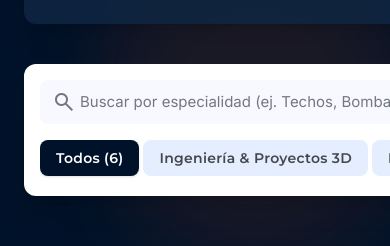
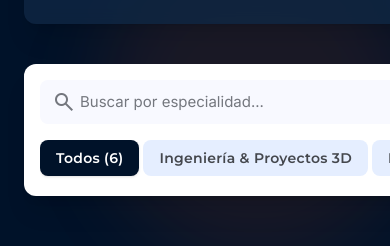
Before and after one commit to copyplotmargarita/DS.SERVICIOS, a React (Vite) app: page /#/servicios in a window 390 px wide. Shown: the part 478-724 px from the top of the page. Built offline with nearby package versions, Linux system fonts and the light colour scheme.

Commit message:
Fix horizontal overflow on Servicios mobile view

```diff
--- a/src/pages/Servicios.jsx
+++ b/src/pages/Servicios.jsx
@@ -41,12 +41,12 @@ export function Servicios() {
 </div>
 </div>
 {/*  Quick Search & Interactive Filtering Bar  */}
-<div className="mt-space-md bg-surface-container-lowest text-on-surface rounded-xl p-space-md shadow-xl flex flex-col md:flex-row items-stretch md:items-center justify-between gap-space-md">
-<div className="relative flex-1">
+<div className="mt-space-md bg-surface-container-lowest text-on-surface rounded-xl p-space-md shadow-xl flex flex-col md:flex-row items-stretch md:items-center justify-between gap-space-md w-full overflow-hidden">
+<div className="relative flex-1 min-w-0 w-full">
 <span className="material-symbols-outlined absolute left-3 top-1/2 -translate-y-1/2 text-outline text-[20px]">search</span>
-<input className="w-full pl-10 pr-4 py-2.5 rounded-lg bg-surface font-body-md text-body-md text-on-surface placeholder:text-outline focus:outline-none focus:bg-surface-container-low" id="service-search-input" placeholder="Buscar por especialidad (ej. Techos, Bombas, Renders, Climas, Tableros)..." type="text"/>
+<input className="w-full pl-10 pr-4 py-2.5 rounded-lg bg-surface font-body-md text-body-md text-on-surface placeholder:text-outline focus:outline-none focus:bg-surface-container-low" id="service-search-input" placeholder="Buscar por especialidad..." type="text"/>
 </div>
-<div className="flex items-center gap-space-xs overflow-x-auto pb-1 md:pb-0" id="filter-container">
+<div className="flex items-center gap-space-xs overflow-x-auto pb-1 md:pb-0 min-w-0 w-full md:w-auto" id="filter-container">
 <button className="filter-pill px-4 py-2 rounded-lg bg-primary text-on-primary font-label-lg text-label-lg whitespace-nowrap transition-all shadow-sm" data-filter="all">
             Todos (6)
           </button>
```
